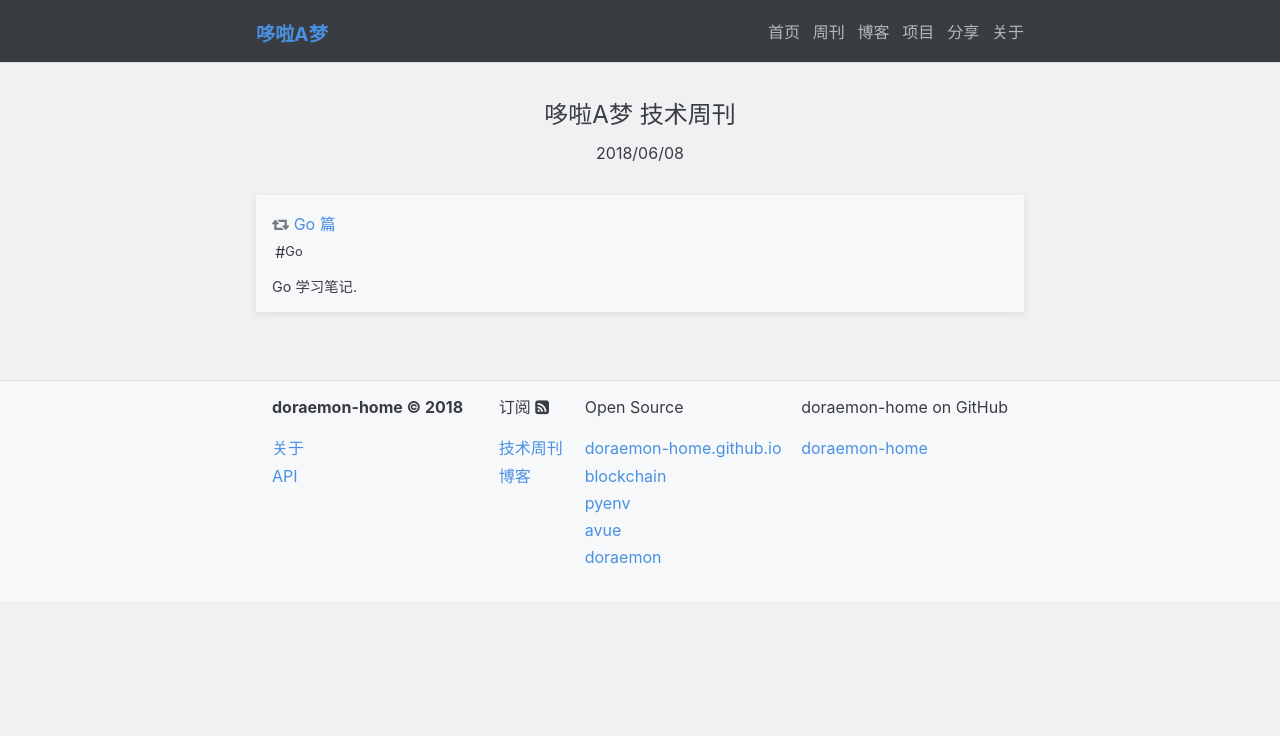
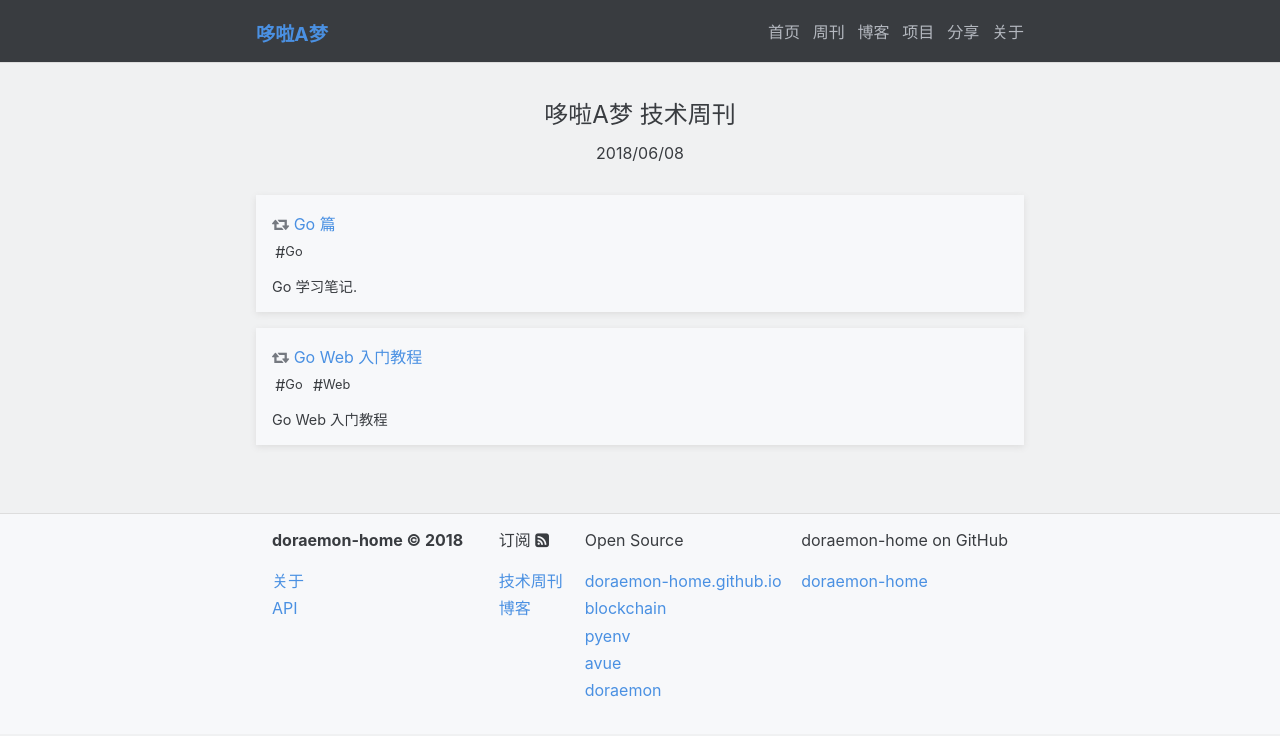
Before and after one commit to doraemon-home/doraemon-home.github.io, a Jekyll site: the page built from _weekly/2018-06-08-weekly.md, in a window 1280 px wide. Shown: the top 736 px of the page. Built offline with Jekyll 4.4.1, drawn with Linux system fonts in a browser that asks for light colours.

Commit message:
auto commit by robot

```diff
--- a/_weekly/2018-06-08-weekly.md
+++ b/_weekly/2018-06-08-weekly.md
@@ -5,4 +5,10 @@ articles:
     comment:  "Go 学习笔记."
     referrer: "leunggeorge"
     tags:    ["Go"]
+
+  - title:    "Go Web 入门教程"
+    link:     "https://leunggeorge.gitbooks.io/grimoire/content/gopian/webru-men-jiao-cheng.html"
+    comment:  "Go Web 入门教程"
+    referrer: "leunggeorge"
+    tags:    ["Go", "Web"]
 ---
```
